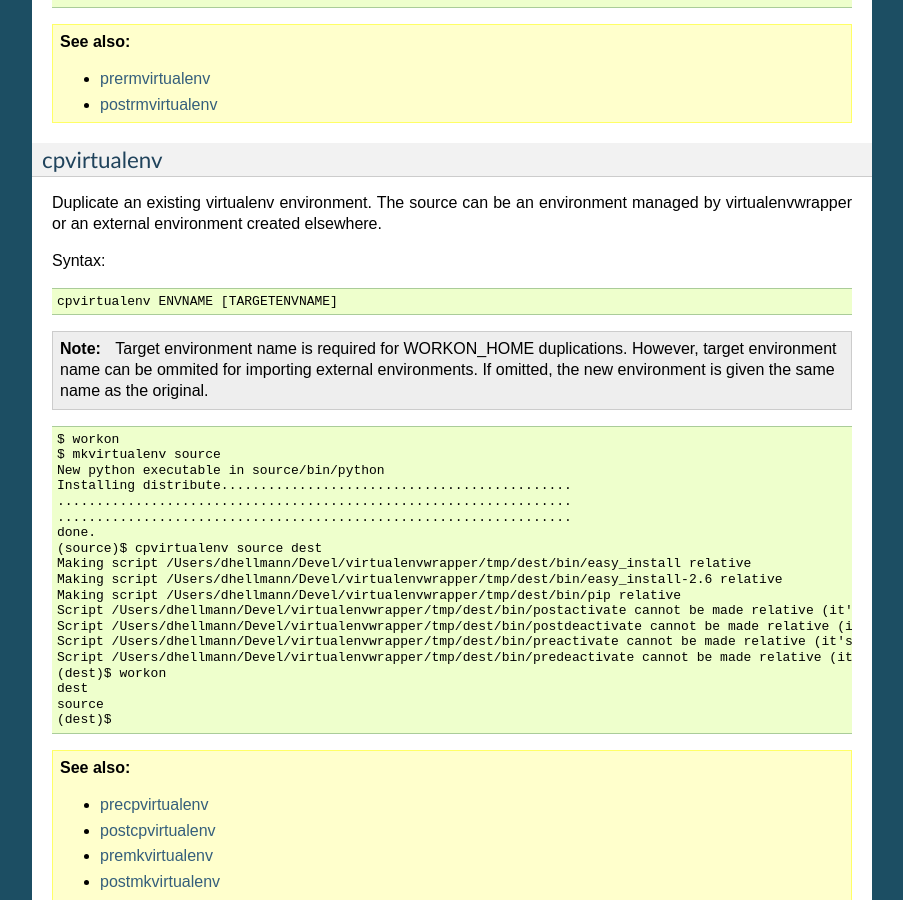
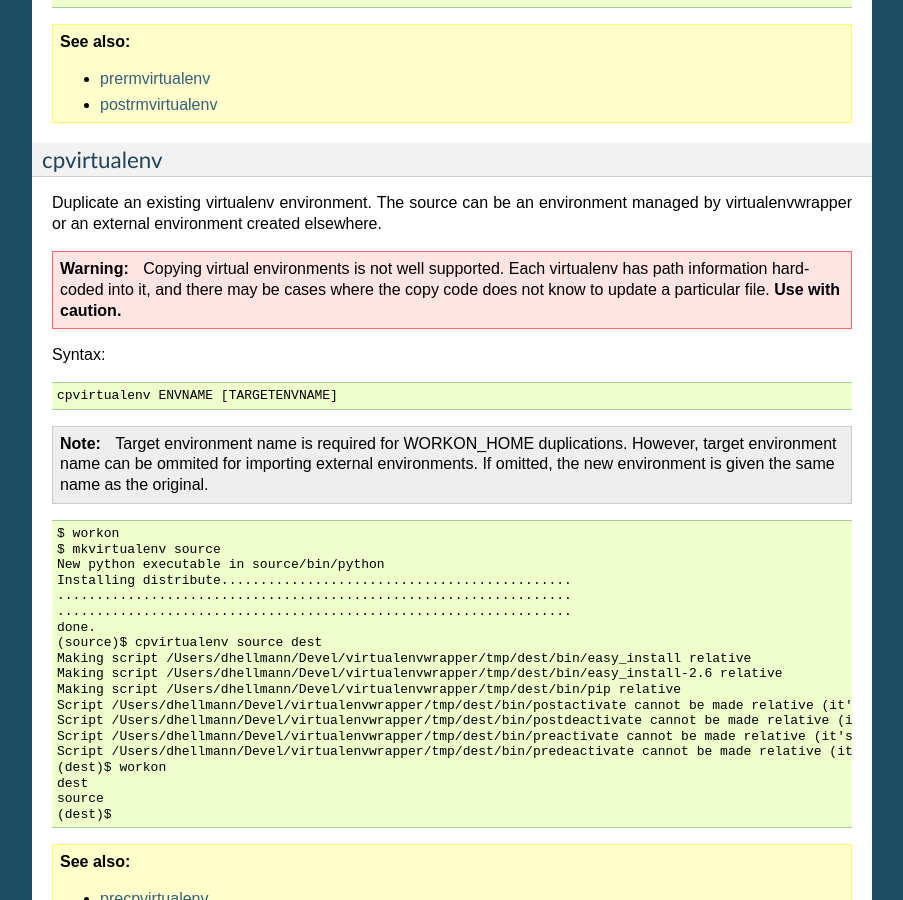
Before and after one commit to python-virtualenvwrapper/virtualenvwrapper, a Sphinx documentation site: the page built from docs/source/command_ref.rst, in a window 1280 px wide and 900 px high, scrolled down 2264 px. Shown: the whole window, without its empty margins (198-1101 px from the left). Built offline with Sphinx 7.4.7, drawn with Linux system fonts in a browser that asks for light colours; the version number is read from the project's files by our own code.

Commit message:
add a warning to cpvirtualenv command docs

```diff
--- a/docs/source/command_ref.rst
+++ b/docs/source/command_ref.rst
@@ -156,6 +156,13 @@ cpvirtualenv
 Duplicate an existing virtualenv environment. The source can be an
 environment managed by virtualenvwrapper or an external environment
 created elsewhere.
+
+.. warning::
+
+   Copying virtual environments is not well supported. Each virtualenv
+   has path information hard-coded into it, and there may be cases
+   where the copy code does not know to update a particular
+   file. **Use with caution.**
 
 Syntax::
 
```
